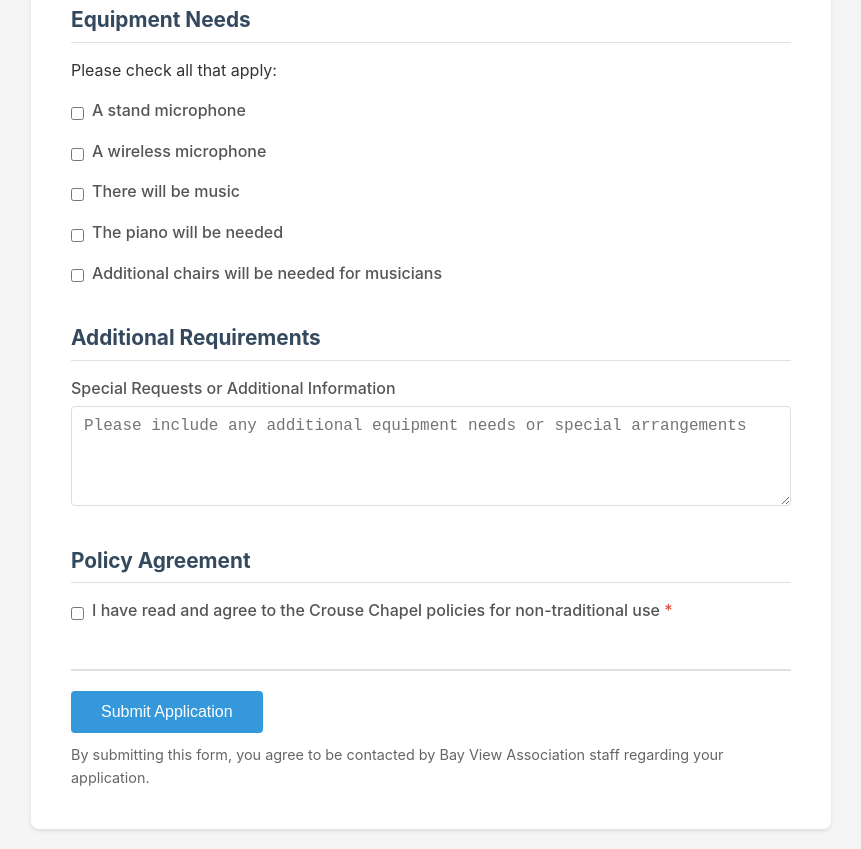
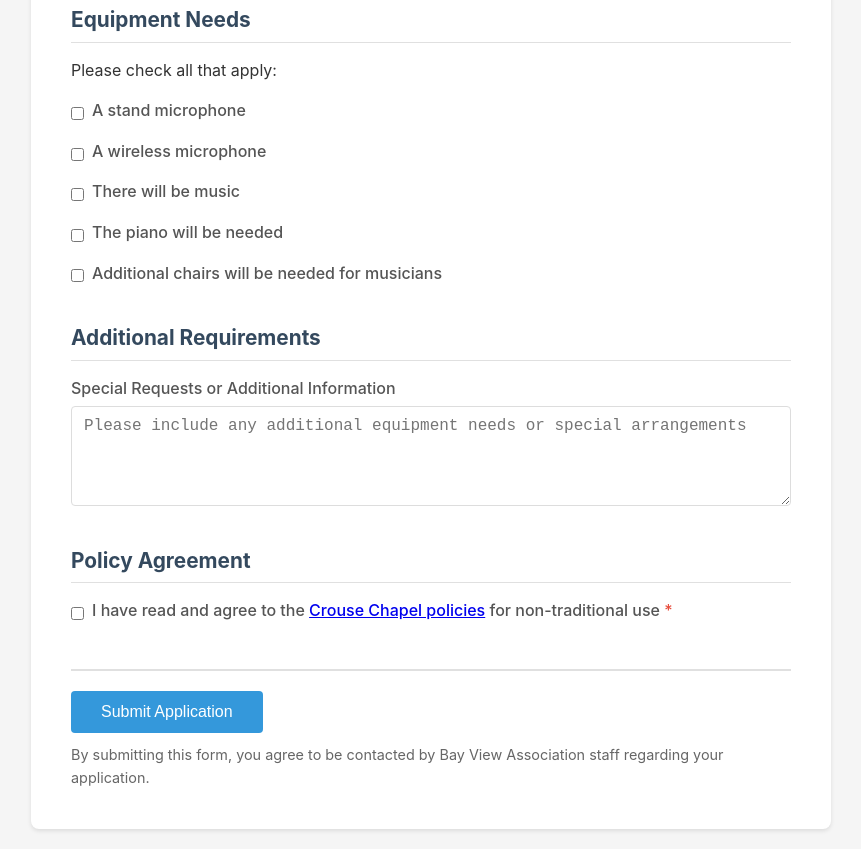
Before and after one commit to bvaadmin/unified-system, a website: page forms/chapel-general-use.html in a window 1280 px wide. Shown: the part 1613-2462 px from the top of the page, without its empty margins (209-1070 px from the left). Drawn offline with Linux system fonts and the light colour scheme.

Commit message:
Update chapel-general-use.html with policies hyperlink
- Add hyperlink to Crouse Chapel policies in policy agreement checkbox
- Links to newly created crouse-chapel-policies.html page
- Opens in new tab for easy reference while completing form

```diff
--- a/forms/chapel-general-use.html
+++ b/forms/chapel-general-use.html
@@ -351,7 +351,7 @@
                 <div class="checkbox-group">
                     <input type="checkbox" id="policyAgreement" name="policyAgreement" required>
                     <label for="policyAgreement" class="required">
-                        I have read and agree to the Crouse Chapel policies for non-traditional use
+                        I have read and agree to the <a href="./crouse-chapel-policies.html" target="_blank">Crouse Chapel policies</a> for non-traditional use
                     </label>
                 </div>
                 <span class="error-message">You must agree to the policies to submit</span>
```
